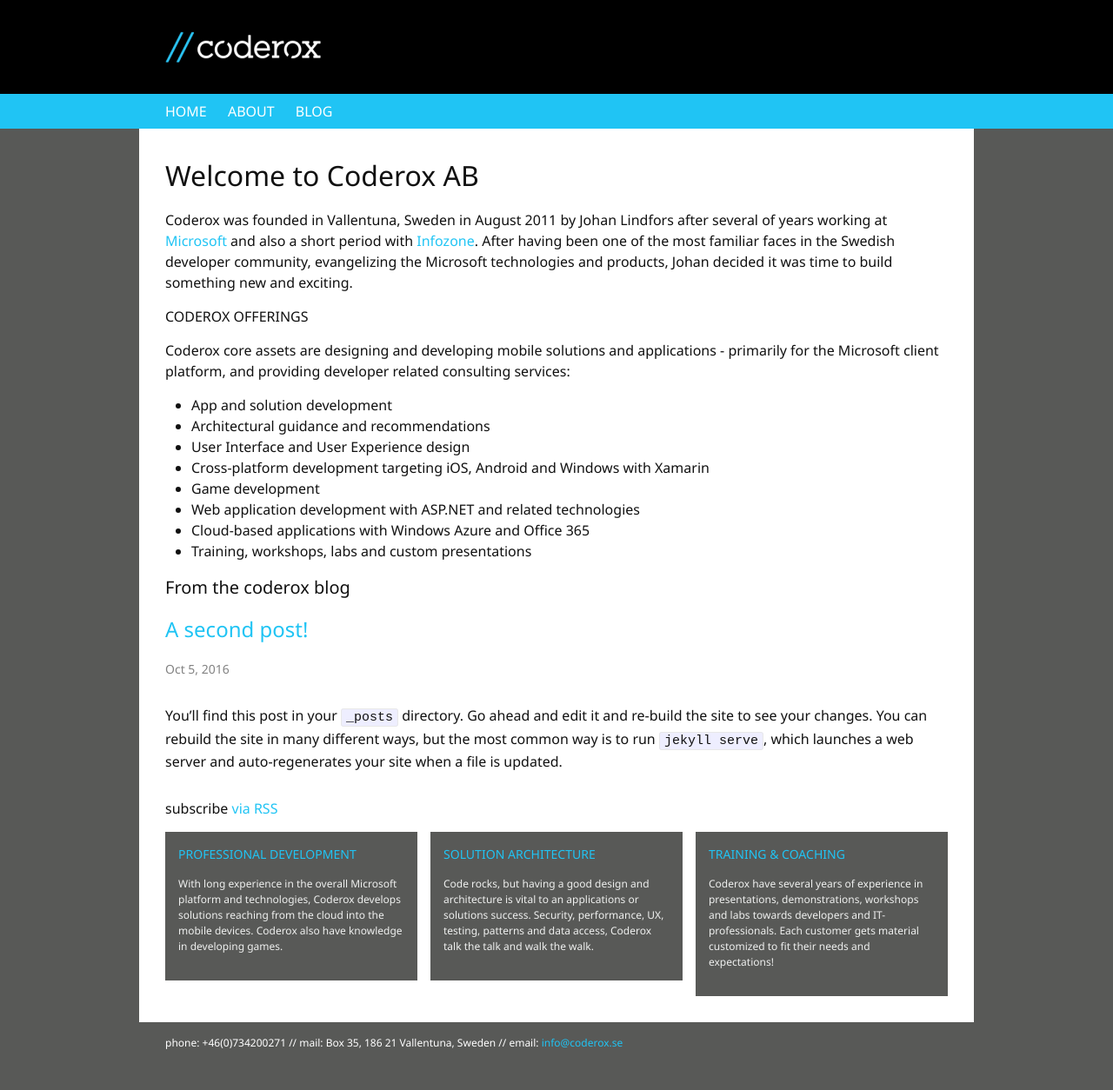
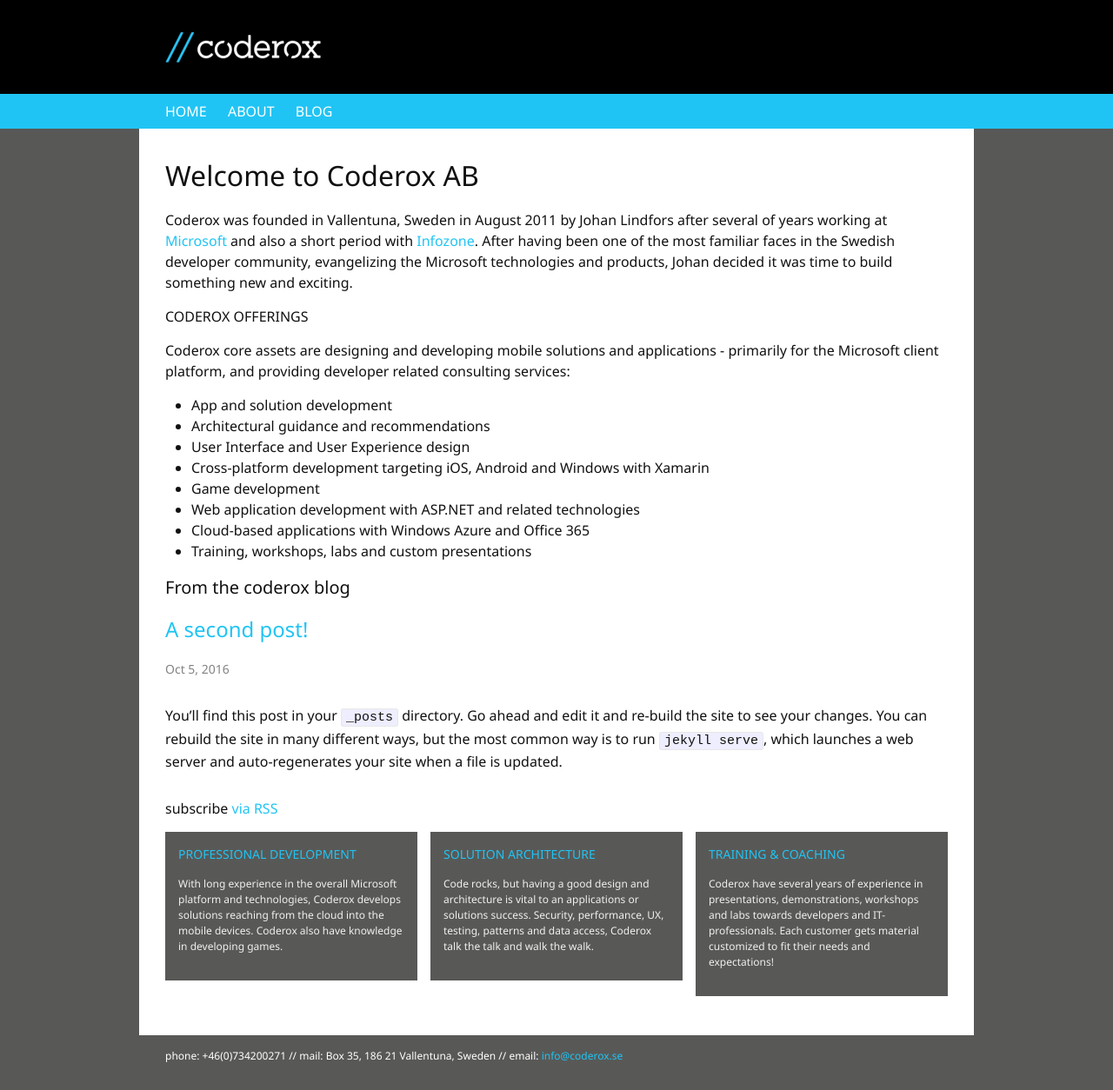
Before and after one commit to coderox/coderox.github.io, a Jekyll site: the page built from index.html, in a window 1280 px wide. Shown: the whole page at 87% size. Built offline with Jekyll 4.4.1, drawn with Linux system fonts in a browser that asks for light colours.

Commit message:
Margin bottom

```diff
--- a/_sass/minima/_layout.scss
+++ b/_sass/minima/_layout.scss
@@ -262,7 +262,7 @@
 .home-col {
     background-color: $background-color;
     float: left;
-    //margin-bottom: $spacing-unit / 2;
+    margin-bottom: $spacing-unit / 2;
     //padding: $spacing-unit / 2;
     //padding-left: $spacing-unit / 2;
     width: calc(33.333% - (#{$spacing-unit} / 3));
```
